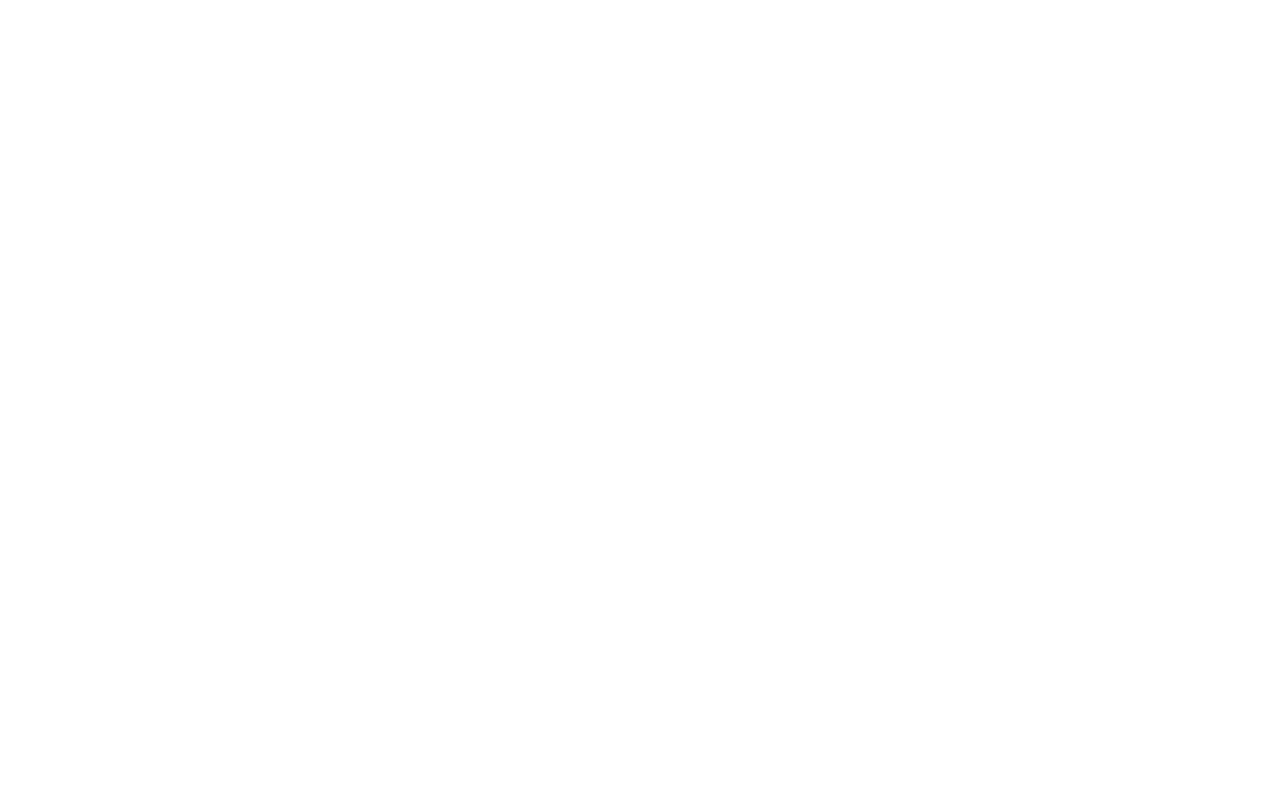
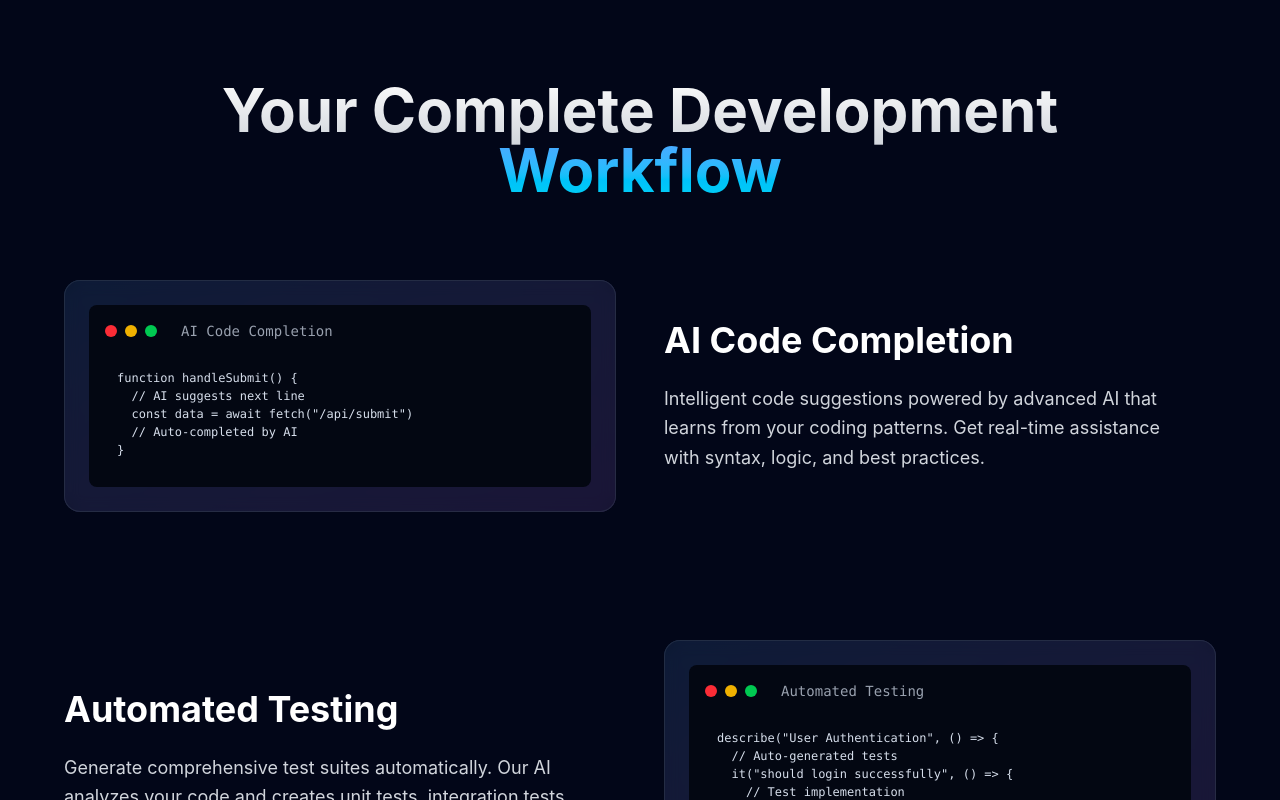
Before and after one commit to shayaaaaaa/modern-ux-ui, a React (Vite) app: page / in a window 1280 px wide. Shown: the part 800-1600 px from the top of the page. Before the commit the page ends 800 px from the top, so only its background shows below. Built offline with nearby package versions, Linux system fonts and the light colour scheme.

Commit message:
Implement Features section

```diff
--- a/src/components/Features.jsx
+++ b/src/components/Features.jsx
@@ -1,3 +1,101 @@
-export default function Features(){
-    return <div></div>;
+import SyntaxHighlighter from "react-syntax-highlighter";
+import { nightOwl } from "react-syntax-highlighter/dist/esm/styles/prism";
+
+const features = [
+    {
+        title: "AI Code Completion",
+        description:
+            "Intelligent code suggestions powered by advanced AI that learns from your coding patterns. Get real-time assistance with syntax, logic, and best practices.",
+        codeSnippet: `function handleSubmit() {
+  // AI suggests next line
+  const data = await fetch("/api/submit")
+  // Auto-completed by AI
+}`,
+        imagePosition: "left",
+    },
+    {
+        title: "Automated Testing",
+        description:
+            "Generate comprehensive test suites automatically. Our AI analyzes your code and creates unit tests, integration tests, and edge case coverage.",
+        codeSnippet: `describe("User Authentication", () => {
+  // Auto-generated tests
+  it("should login successfully", () => {
+    // Test implementation
+  })
+})`,
+        imagePosition: "right",
+    },
+    {
+        title: "Smart Debugging",
+        description:
+            "Identify and fix bugs before they reach production. AI-powered error detection and resolution suggestions help you debug faster.",
+        codeSnippet: `// AI suggests fix:
+const result = await processData(input)
+// Fixed: Added await keyword`,
+        imagePosition: "left",
+    },
+];
+
+export default function Features() {
+    return <section if="features" className="py-16 sm:py-20 px-10 sm:px-6 lg:px-8 relative">
+        <div className="max-w-6xl mx-auto">
+            <div className="text-center mb-12 sm:mb-16 lg:mb-20">
+                <h2 className="text-5xl sm:text-4xl md:text-5xl lg:text-6xl font-bold mb-4 sm:mb-6">
+                    <span className="bg-gradient-to-b from-white to-gray-300 bg-clip-text text-transparent">Your Complete Development</span>
+                    <br />
+                    <span className="bg-gradient-to-b from-blue-400 to-cyan-400 bg-clip-text text-transparent">Workflow</span>
+                </h2>
+            </div>
+
+            <div className="space-y-16 sm:space-y-20 lg:space-y-32">
+                {features.map((feature, key) => <div key={key} className={`flex flex-col lg:flex-row items-center gap-8 sm:gap-12 ${
+                feature.imagePosition === "right" ? "lg:flex-row-reverse" : ""
+              }`}>
+                    {/* Code Section */}
+                    <div className="flex-1 w-full">
+                        <div className="relative group">
+                            <div className="absolute inset-0 bg-gradient-to-br from-blue-500/20 to-purple-500/20 rounded-xl sm:rounded-2xl transition-all duration-500"/>
+                            <div className="relative bg-gray-900/50 backdrop-blur-sm border border-gray-700/50 rounded-xl sm:rounded-2xl p-4 sm:p-6 overflow-hidden group-hover:border-1 group-hover:border-blue-600/50 transition-all duration-300">
+                                {/* Ide Interface */}
+                                <div className="bg-gray-950 rounded-lg p-3 sm:p-4 font-mono text-xs sm:text-sm">
+                                    <div className="flex items-center space-x-1 sm:space-x-2 mb-3 sm:mb-4">
+                                        <div className="flex items-center space-x-1 sm:space-x-2">
+                                            <div className="w-2 h-2 sm:w-3 sm:h-3 rounded-full bg-red-500" />
+                                            <div className="w-2 h-2 sm:w-3 sm:h-3 rounded-full bg-yellow-500" />
+                                            <div className="w-2 h-2 sm:w-3 sm:h-3 rounded-full bg-green-500" />
+                                        </div>
+                                        <span className="text-gray-400 ml-2 sm:ml-4 text-xs sm:text-sm">{feature.title}</span>
+                                    </div>
+                                    <div>
+                                        <SyntaxHighlighter
+                                            language="javascript"
+                                            style={nightOwl}
+                                            customStyle={{
+                                                margin: 0,
+                                                background: "transparent",
+                                                borderRadius: "8px",
+                                                fontSize: "0.75rem",
+                                                lineHeight: "1.4",
+                                                height: "100%",
+                                            }}
+                                            wrapLines={true}
+                                        >
+                                            {feature.codeSnippet}
+                                        </SyntaxHighlighter>
+                                    </div>
+                                </div>
+                            </div>
+                        </div>
+                    </div>
+                    {/* text section */}
+                    <div className="flex-1 w-full">
+                        <div className="max-w-lg mx-auto lg:mx-0 text-center lg:text-left">
+                            <h3 className="text-4xl sm:text-3xl lg:text-4xl font-bold mb-4 sm:mb-6 text-white">{feature.title}</h3>
+                            <p className="text-gray-300 text-base text-xl sm:text-lg leading-relaxed">{feature.description}</p>
+                        </div>
+                    </div>
+                </div>)}
+            </div>
+        </div>
+    </section>;
 }
```
